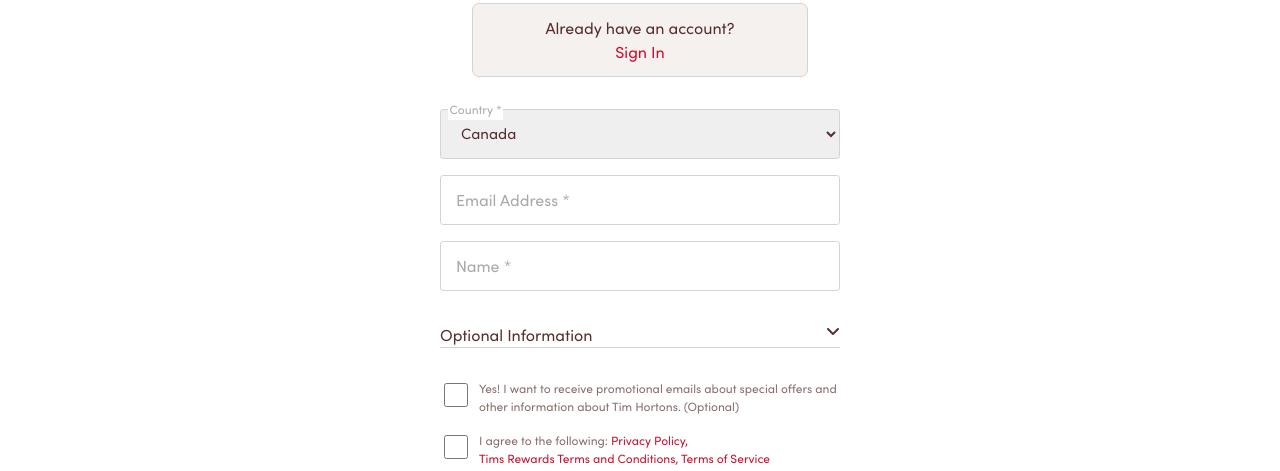
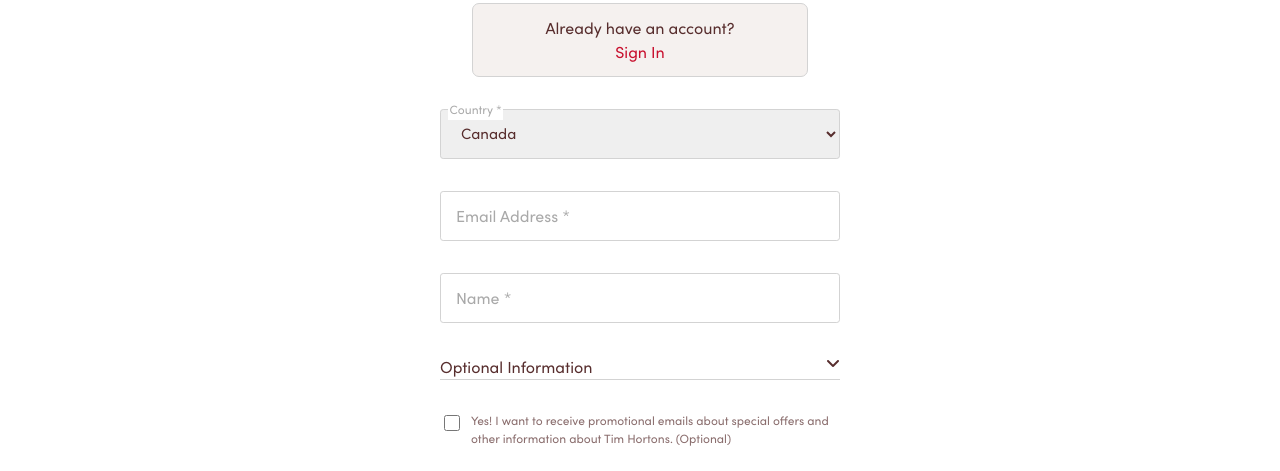
Before and after one commit to lilygdu/TH-starter, a plain HTML site: page index.html in a window 1280 px wide. Shown: the part 329-800 px from the top of the page. Drawn offline with Linux system fonts and the light colour scheme.

Commit message:
fix css issues on labels and error messages

```diff
--- a/index.html
+++ b/index.html
@@ -87,18 +87,23 @@
         <div id="optional-information">
           <span>Optional Information</span> <i class="fas fa-angle-down"></i>
         </div>
-
+        <div class="form-field">
           <div class="checkbox-field">
             <input
               type="checkbox"
               name="promotional-emails"
               id="promotional-emails"
             />
+            <div class="label-container">
               <label for="promotional-emails">
-            Yes! I want to receive promotional emails about special offers and
-            other information about Tim Hortons. (Optional)
+                Yes! I want to receive promotional emails about special offers
+                and other information about Tim Hortons. (Optional)
               </label>
+              <div class="error-message"></div>
             </div>
+          </div>
+        </div>
+        <div class="form-field">
           <div class="checkbox-field" id="privacy">
             <input
               type="checkbox"
@@ -106,6 +111,7 @@
               id="terms-of-service"
               required
             />
+            <div class="label-container">
               <label for="terms-of-service">
                 I agree to the following:
                 <span class="red"
@@ -115,6 +121,8 @@
                 >
               </label>
               <div class="error-message"></div>
+            </div>
+          </div>
         </div>
 
         <button type="submit">Sign Up</button>
--- a/style.css
+++ b/style.css
@@ -179,7 +179,7 @@
 }
 
 .form-field {
-  margin: 1rem auto;
+  margin: 2rem auto;
   position: relative;
 }
 
@@ -236,23 +236,18 @@
 }
 
 .checkbox-field {
-  margin: 1rem auto;
   gap: 0.5rem;
   font-size: 0.75rem;
   color: rgb(137, 108, 108);
   display: flex;
 }
 
-.checkbox-field label {
-  width: 23rem;
+input[type="checkbox"] {
+  width: 1rem;
+  height: 1rem;
 }
 
-input[type="checkbox"] {
-  width: 1.5rem;
-  height: 1.5rem;
-}
-
-input[type="checkbox"] ~ label {
+input[type="checkbox"] ~ .label-container {
   flex: 1;
 }
 
@@ -281,6 +276,11 @@
 .error-message {
   color: #c8102e;
   font-size: 0.7rem;
+  position: absolute;
+}
+
+.checkbox-field .error-message {
+  position: static;
 }
 
 footer {
```
Lines whose indentation alone changed are shown as unchanged.
